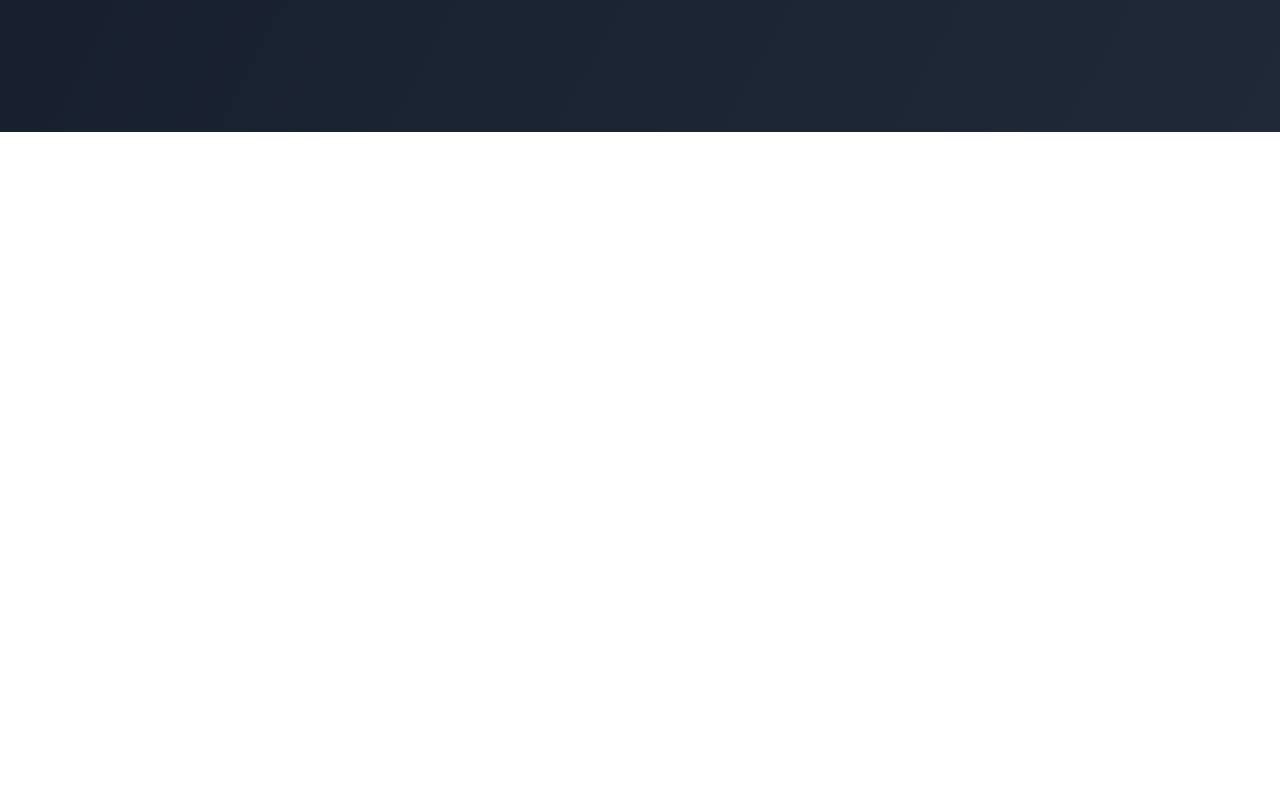
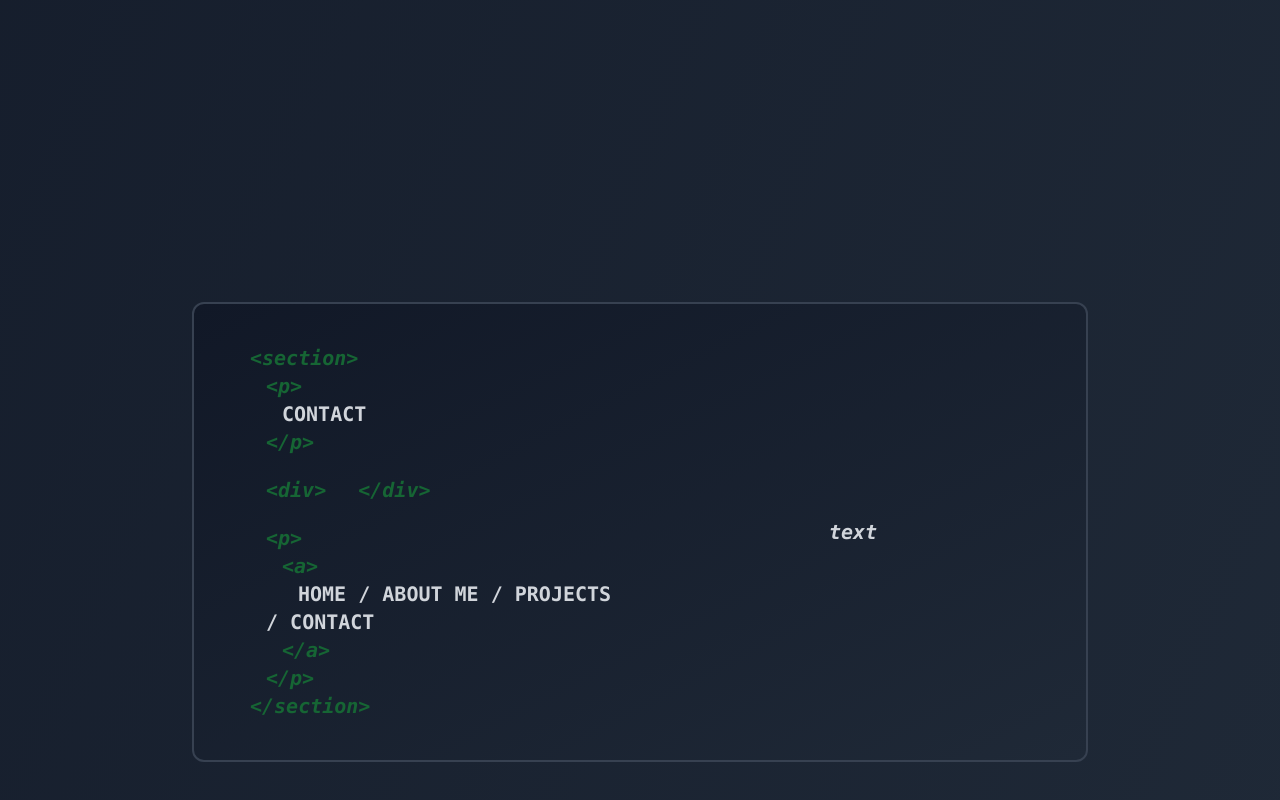
Before and after one commit to vladavoX/portfolio, a React (Vite) app: page / in a window 1280 px wide. Shown: the part 2268-3068 px from the top of the page. Before the commit the page ends 2400 px from the top, so only its background shows below. Built offline with nearby package versions, Linux system fonts and the light colour scheme.

Commit message:
About small refactor

```diff
--- a/src/App.tsx
+++ b/src/App.tsx
@@ -4,6 +4,7 @@ import Landing from './components/Landing'
 import Sidebar from './components/Sidebar'
 import About from './components/About/About'
 import Projects from './components/Projects'
+import Contact from './components/Contact/Contact'
 
 function App() {
   const [spinner, setSpinner] = useState(true)
@@ -27,6 +28,7 @@ function App() {
           <Landing />
           <About />
           <Projects />
+          <Contact />
         </>
       )}
     </div>
--- a/src/components/About/About.tsx
+++ b/src/components/About/About.tsx
@@ -115,8 +115,8 @@ const About = () => {
       }}
       className='h-screen flex items-center justify-center text-gray-300 font-semibold text-xl italic'
     >
-      <div className='flex gap-10 bg-gradient-to-br from-gray-900 to-gray-800 p-10 rounded-xl border-2 border-gray-700'>
-        <div className='flex flex-col gap-5 w-1/2'>
+      <div className='flex gap-10 bg-gradient-to-br from-gray-900 to-gray-800 p-10 rounded-xl border-2 border-gray-700 w-full'>
+        <div className='flex flex-col gap-5 w-full'>
           <div>
             <span className='text-green-800 ml-4'>&lt;section&gt;</span>
             <br />
@@ -126,25 +126,23 @@ const About = () => {
           </div>
           <div>
             <span className='text-green-800 ml-8'>&lt;div&gt;</span>
-            <div className='ml-8 flex gap-10'>
-              <div className='ml-4 flex flex-col justify-center'>
+            <div className='ml-8 flex flex-col justify-center'>
               <span className='text-green-800'>&lt;p&gt;</span>
               <p className='ml-4 not-italic text-gray-50 text-justify whitespace-pre-line'>
                 Dedicated and driven Frontend Web Developer with a passion for
-                  creating beautiful, innovative, user-friendly and functional
-                  web applications. Currently finishing my studies as a Software
+                creating beautiful, innovative, user-friendly and functional web
+                applications. Currently finishing my studies as a Software
                 Engineer and eager to embark on my first full-time role as a
                 Frontend Web Developer. I am a fast learner and a team player
                 with excellent communication skills and a positive attitude.
               </p>
               <span className='text-green-800'>&lt;/p&gt;</span>
             </div>
-            </div>
             <span className='text-green-800 ml-8'>&lt;/div&gt;</span>
           </div>
           <Links />
         </div>
-        <div className='flex flex-col gap-5 w-1/2 justify-center'>
+        <div className='flex flex-col gap-5 w-full justify-center'>
           <div className='flex flex-col gap-5 border-l-2 border-gray-700 bg-gray-900 p-10 rounded-xl'>
             <p className='not-italic text-center'>Technologies</p>
             <AboutTech technologies={technologies} />
--- /dev/null
+++ b/src/components/Contact/Contact.tsx
@@ -0,0 +1,43 @@
+import { motion } from 'framer-motion'
+import Links from '../Links'
+import Form from './Form'
+
+const Contact = () => {
+  return (
+    <motion.section
+      id='about'
+      initial='hidden'
+      whileInView='visible'
+      viewport={{ once: false, amount: 0.5 }}
+      transition={{ duration: 0.3 }}
+      variants={{
+        hidden: { opacity: 0, x: 100 },
+        visible: { opacity: 1, x: 0 },
+      }}
+      className='h-screen flex items-center justify-center text-gray-300 font-semibold text-xl italic'
+    >
+      <div className='flex gap-10 bg-gradient-to-br from-gray-900 to-gray-800 p-10 rounded-xl border-2 border-gray-700 w-full'>
+        <div className='flex flex-col gap-5 w-full'>
+          <div>
+            <span className='text-green-800 ml-4'>&lt;section&gt;</span>
+            <br />
+            <span className='text-green-800 ml-8'>&lt;p&gt;</span>
+            <p className='uppercase not-italic ml-12'>contact</p>
+            <span className='text-green-800 ml-8'>&lt;/p&gt;</span>
+          </div>
+          <div>
+            <span className='text-green-800 ml-8'>&lt;div&gt;</span>
+            {/* code */}
+            <span className='text-green-800 ml-8'>&lt;/div&gt;</span>
+          </div>
+          <Links />
+        </div>
+        <div className='flex w-full justify-center items-center'>
+          <p>text</p>
+        </div>
+      </div>
+    </motion.section>
+  )
+}
+
+export default Contact
--- /dev/null
+++ b/src/components/Contact/Form.tsx
@@ -0,0 +1,11 @@
+const Form = () => {
+  return (
+    <div className='ml-8'>
+      <span className='text-green-800'>&lt;form&gt;</span>
+      <p>as</p>
+      <span className='text-green-800'>&lt;/form&gt;</span>
+    </div>
+  )
+}
+
+export default Form
```
Lines whose indentation alone changed are shown as unchanged.
